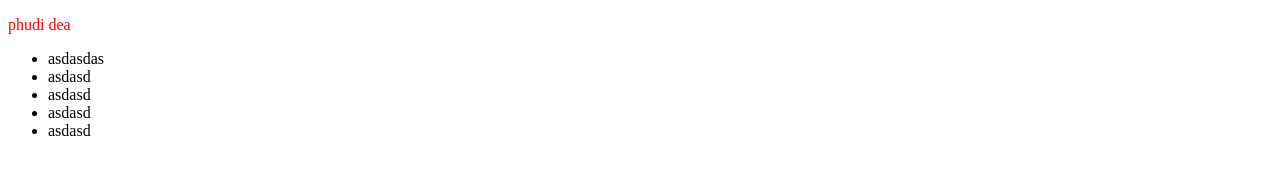
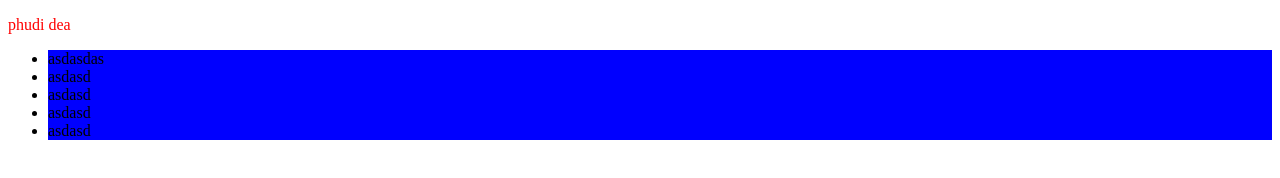
Before and after one commit to iZnoGouD33/new-local-repo, a plain HTML site: page index.html in a window 1280 px wide. Drawn offline with Linux system fonts and the light colour scheme.

Commit message:
added new lines

```diff
--- a/style.css
+++ b/style.css
@@ -4,3 +4,9 @@ p{
 main {
     background-color: black;
 }
+li :hover{
+    background-color: yellow;
+}
+li{
+    background-color: blue;
+}
```
